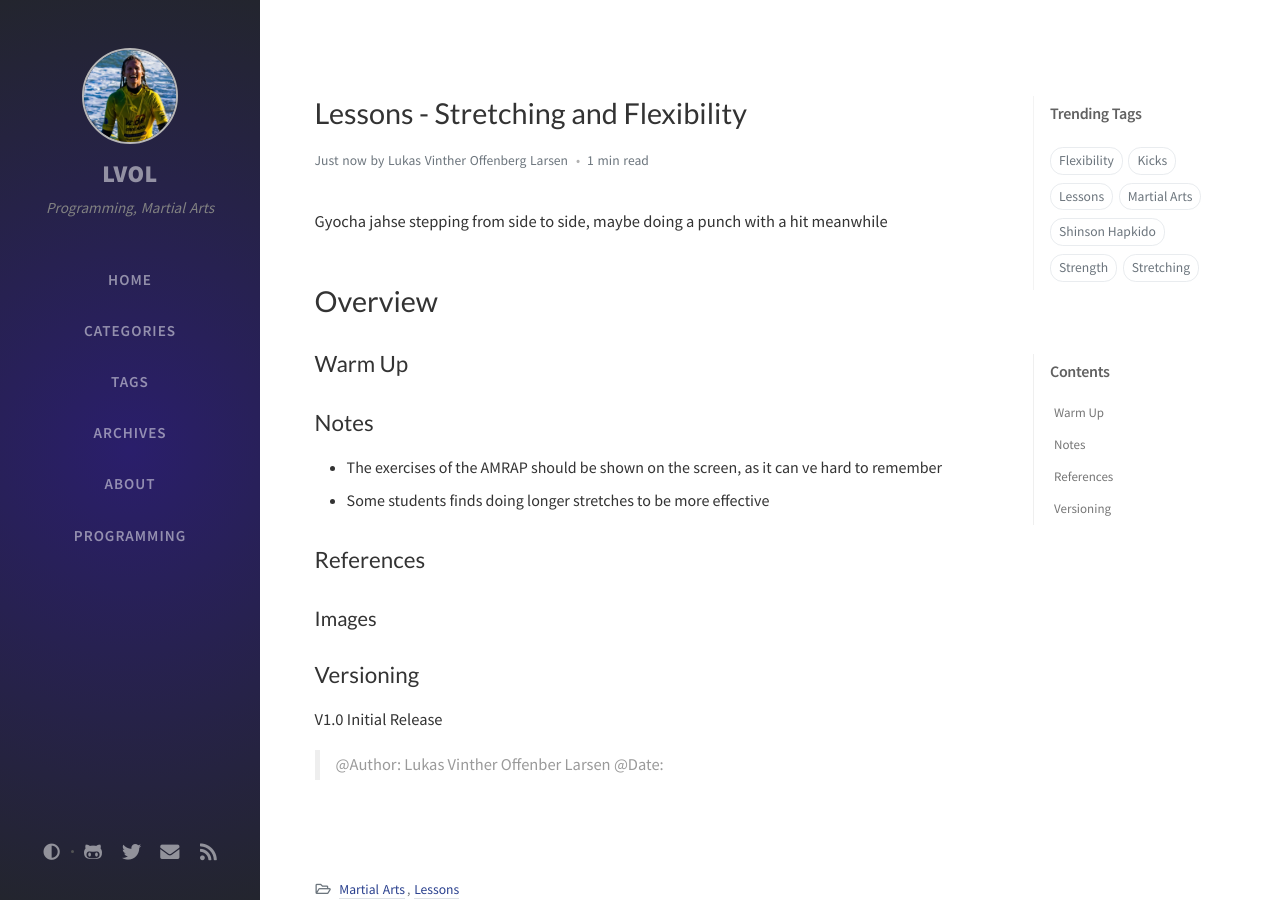
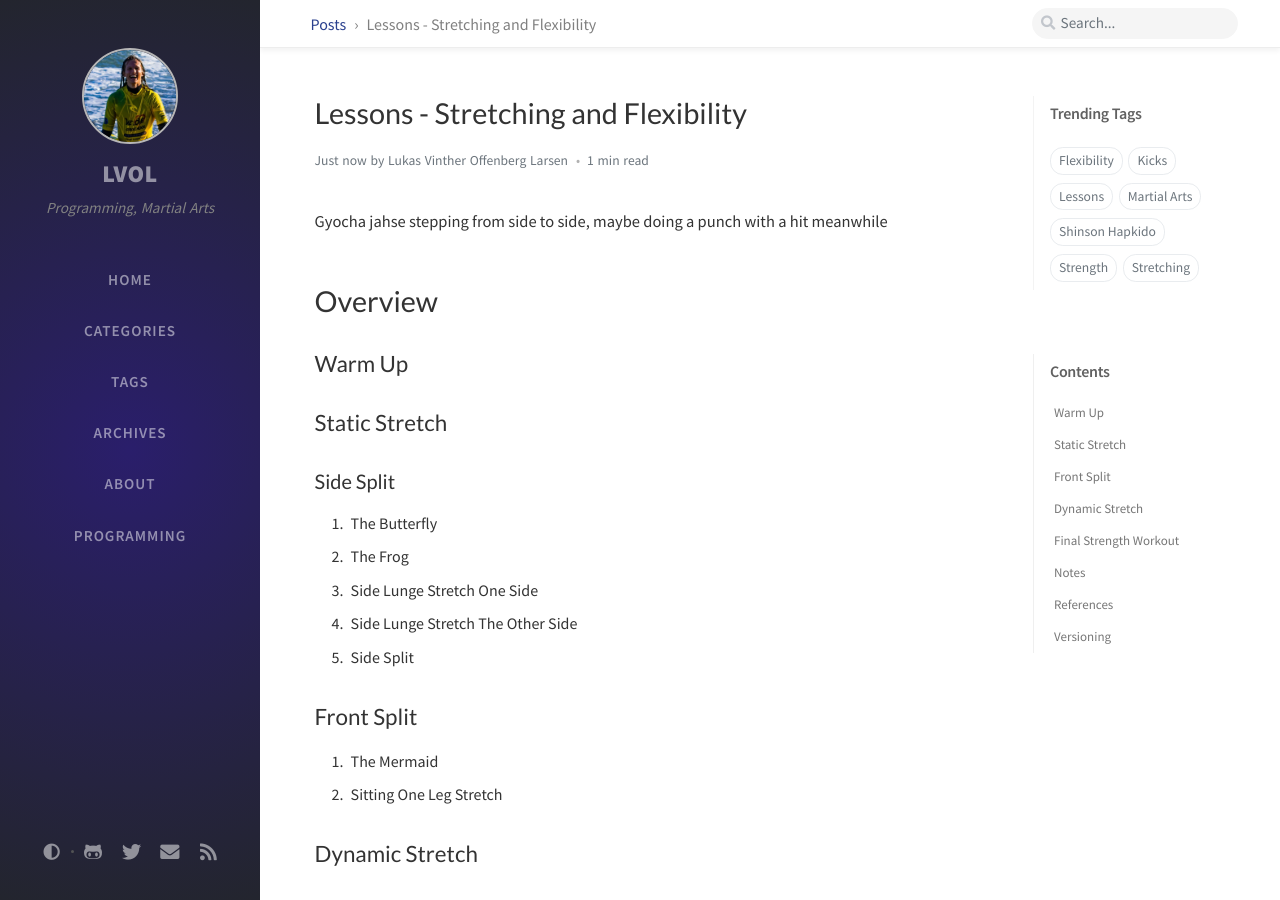
Before and after one commit to LVOL98/LVOL98.github.io, a Jekyll site: the page built from _posts/2021-2-1-Lesson_Stretching_and_Flexibility.md, in a window 1280 px wide and 900 px high. Built offline with Jekyll 4.4.1, drawn with Linux system fonts in a browser that asks for light colours; nearby versions of some CDN libraries; comment, search, counter and statistics services are not loaded; some of the changed text lies outside the part shown.

Commit message:
Started Static Stretch

```diff
--- a/_posts/2021-2-1-Lesson_Stretching_and_Flexibility.md
+++ b/_posts/2021-2-1-Lesson_Stretching_and_Flexibility.md
@@ -16,6 +16,25 @@
 
 ## Warm Up
 
+## Static Stretch
+
+### Side Split
+
+1. The Butterfly
+2. The Frog
+3. Side Lunge Stretch One Side
+4. Side Lunge Stretch The Other Side
+5. Side Split
+
+## Front Split
+
+1. The Mermaid
+2. Sitting One Leg Stretch
+
+## Dynamic Stretch
+
+## Final Strength Workout
+
 ## Notes
 
 - The exercises of the AMRAP should be shown on the screen, as it can ve hard to remember
```
